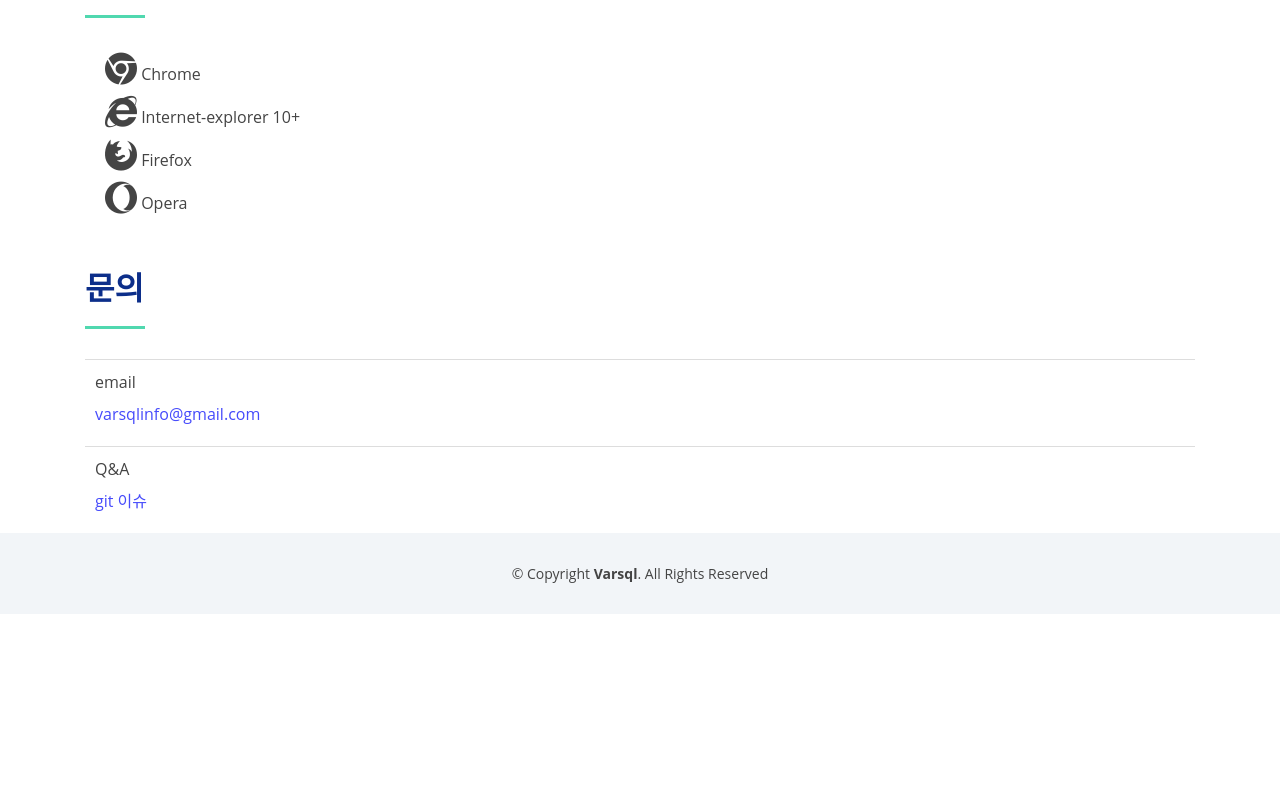
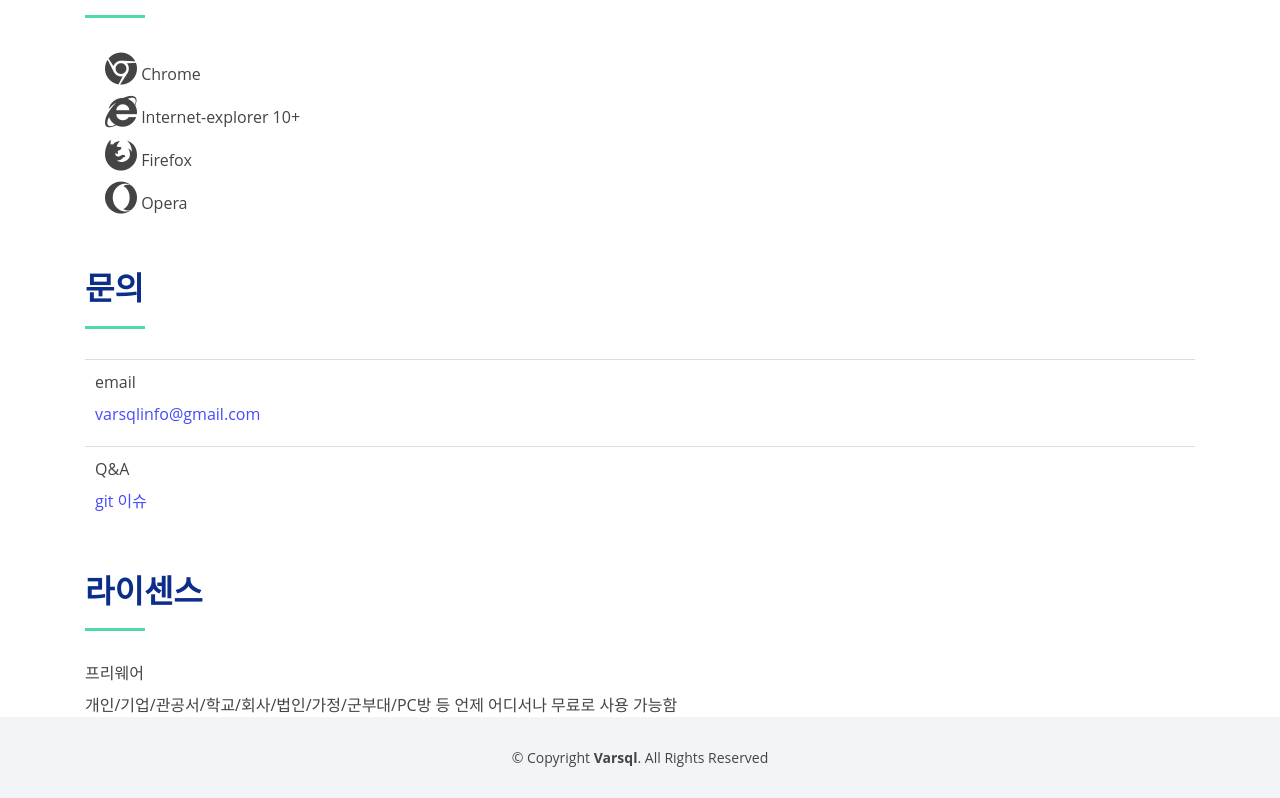
Before and after one commit to ytechinfo/varsql-page, a plain HTML site: page index.html in a window 1280 px wide. Shown: the part 1803-2601 px from the top of the page. Before the commit the page ends 2417 px from the top, so only its background shows below. Drawn offline with Linux system fonts and the light colour scheme.

Commit message:
라이센스 문구 추가.

```diff
--- a/index.html
+++ b/index.html
@@ -200,6 +200,23 @@
 			</div>
         </div>
 	 </div>
+	</section>
+	<section id="license" class="section-area">
+      <div class="container">
+        <div class="section-header">
+          <h2>
+			<span>라이센스<span>
+		  </h2>
+          <p></p>
+        </div>
+
+		<div class="license-content">
+			<div class="license-item">
+				<label>프리웨어</label><br/>
+				 개인/기업/관공서/학교/회사/법인/가정/군부대/PC방 등 언제 어디서나 무료로 사용 가능함
+			</div>
+        </div>
+	 </div>
     </section>
 
 
```
